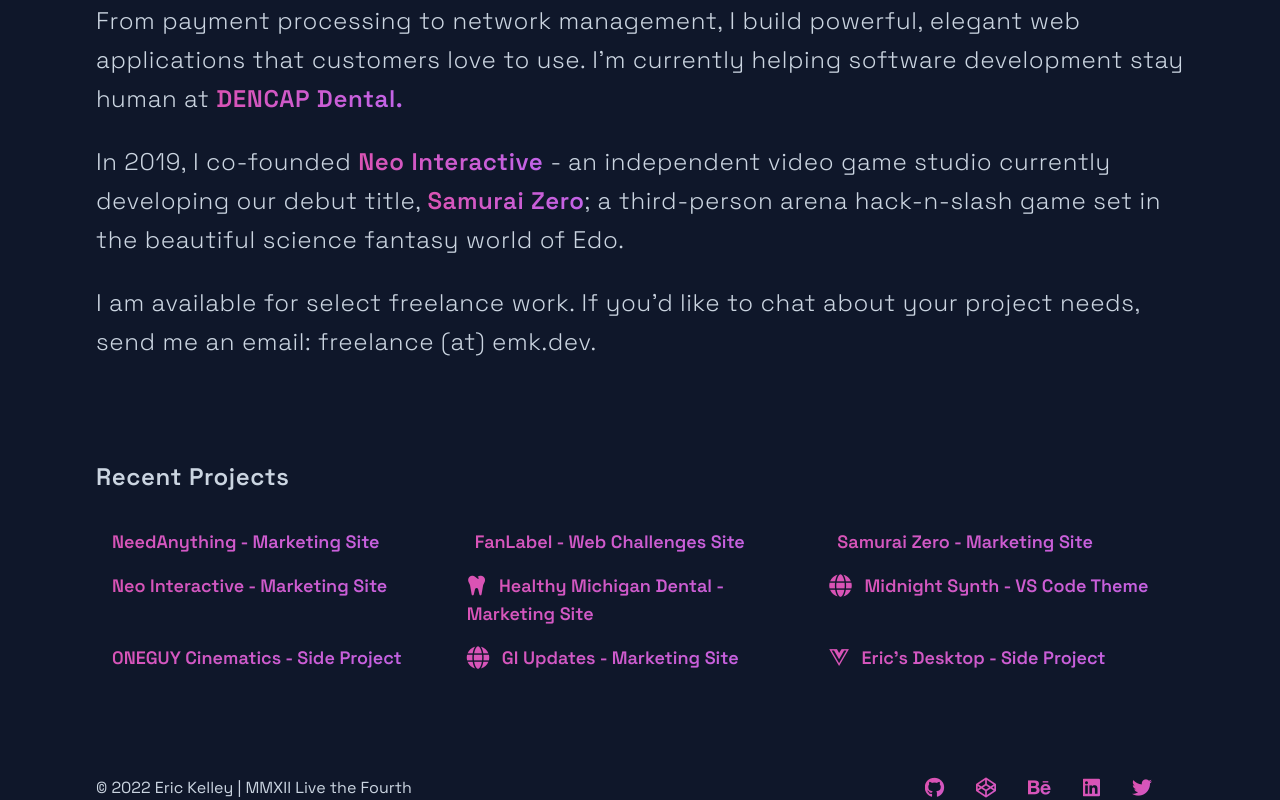
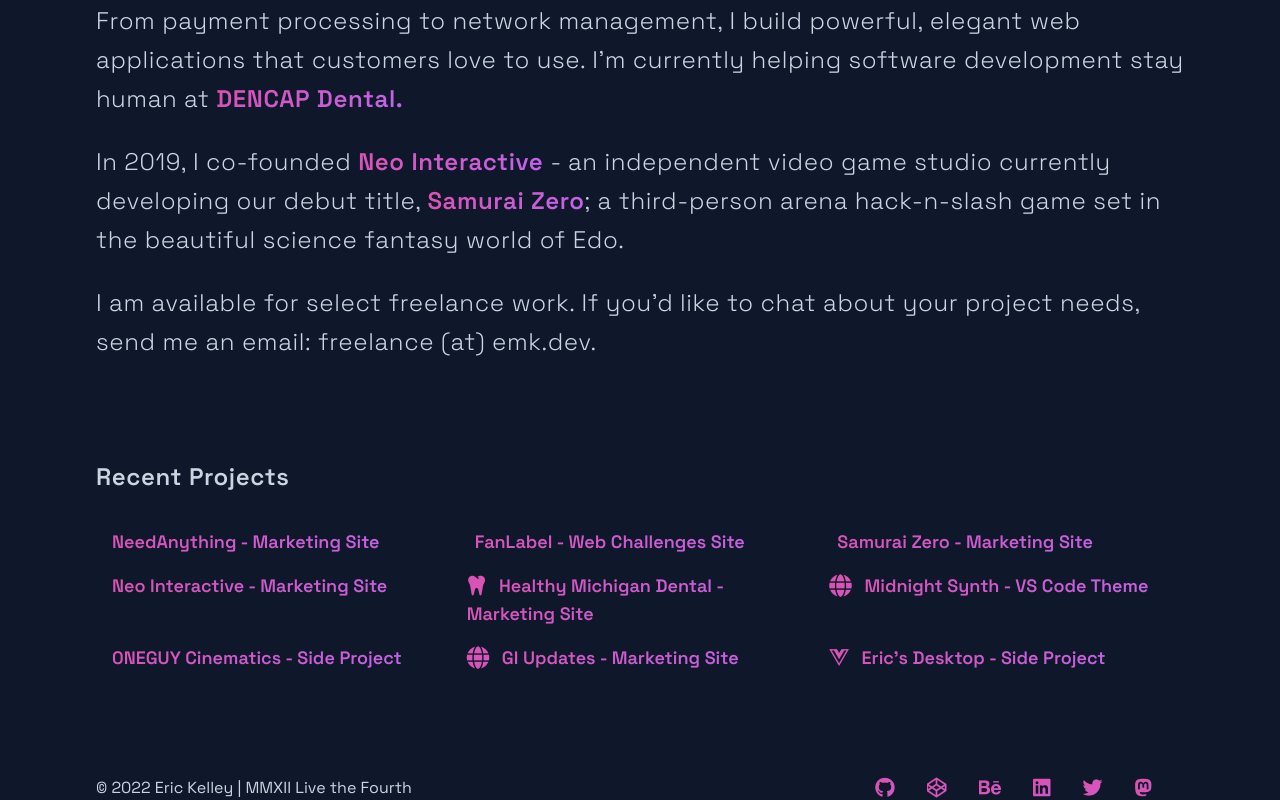
Before and after one commit to emkelley/emk.dev, a Vue app: page / in a window 1280 px wide. Shown: the part 299-1099 px from the top of the page. Built offline with nearby package versions, Linux system fonts and the light colour scheme; some icons are missing.

Commit message:
mastodon

```diff
--- a/src/views/Home.vue
+++ b/src/views/Home.vue
@@ -81,6 +81,11 @@
     url: "https://twitter.com/0NEGUYY",
     icon: "fab fa-twitter",
   },
+  {
+    name: "Mastodon",
+    url: "https://hachyderm.io/@emk",
+    icon: "fab fa-mastodon",
+  },
 ];
 </script>
 <template>
@@ -155,7 +160,7 @@
             :key="item.url"
             :href="item.url"
             target="_blank"
-            rel="noreferrer"
+            rel="me"
             :name="item.name"
             class="transition hover:text-indigo-400"
           >
```
